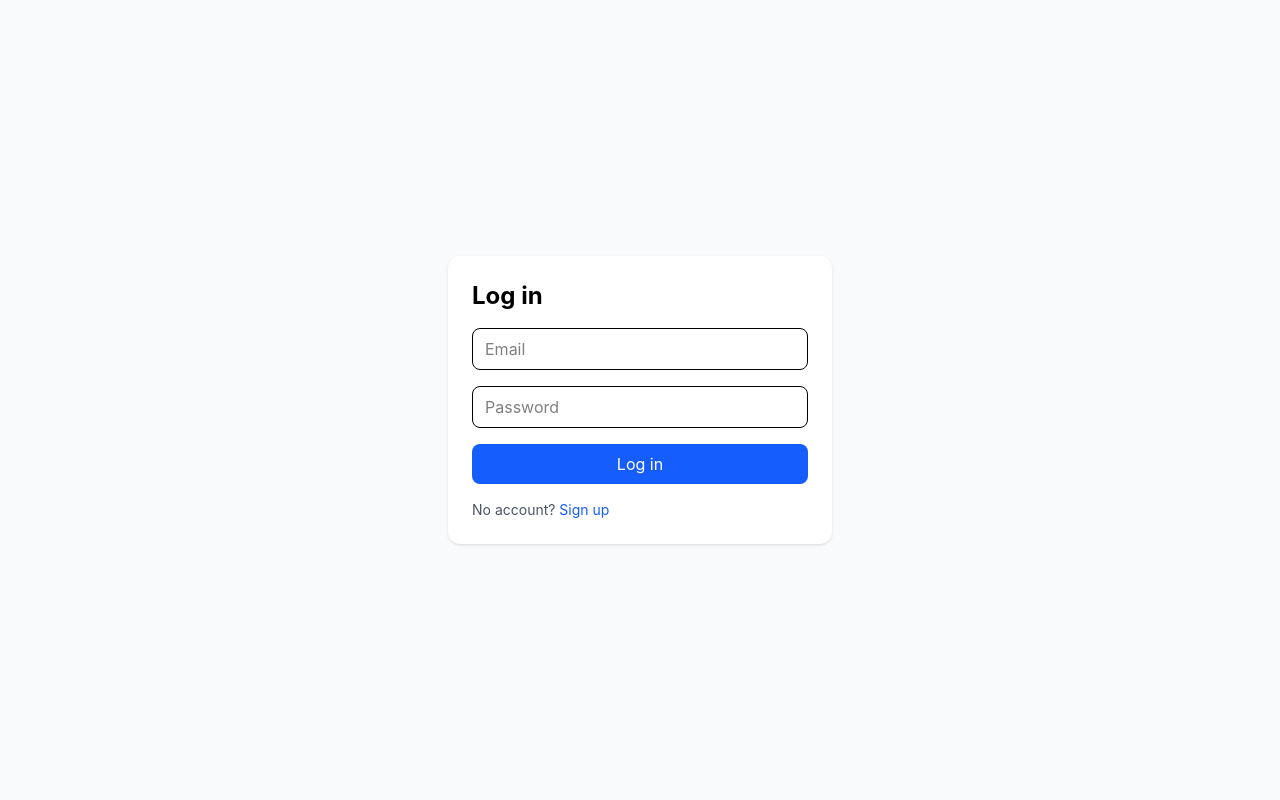
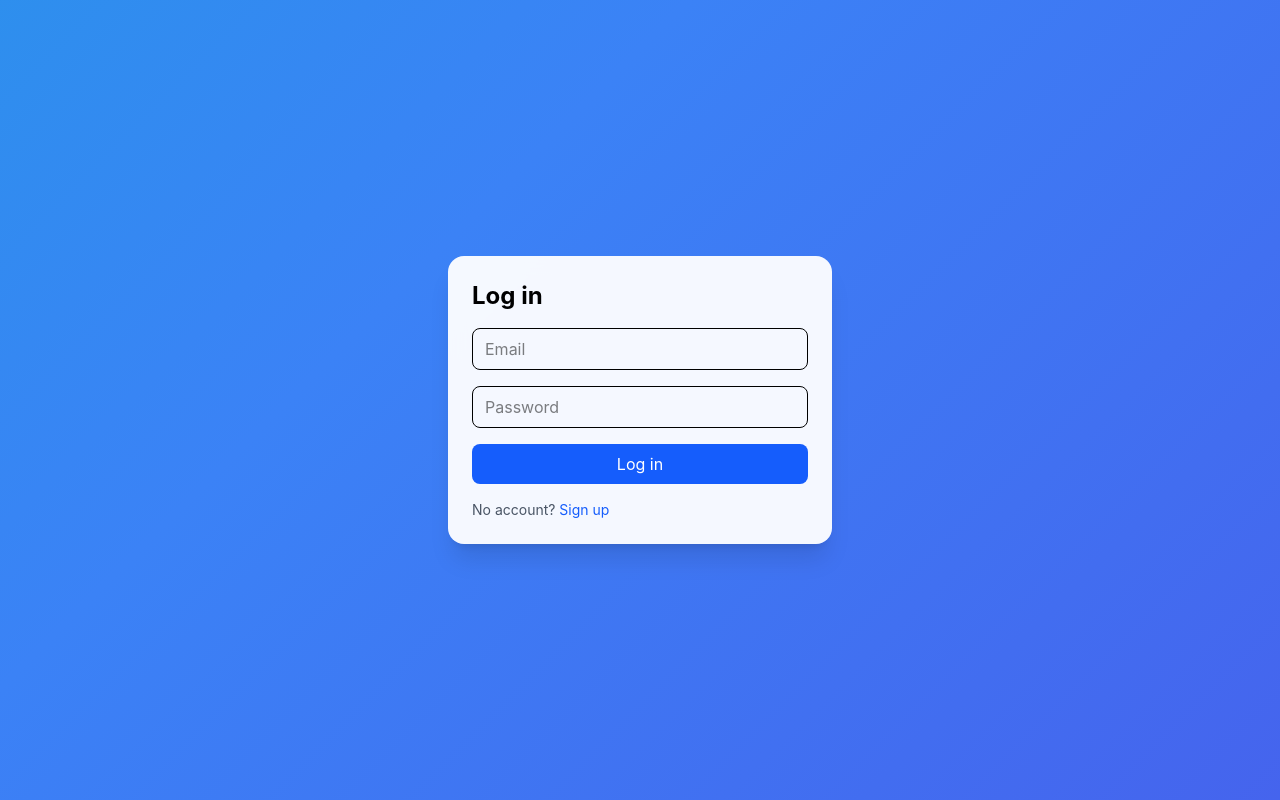
Before and after one commit to ragesh-j/Task-tracker, a React (Vite) app in the folder client/: page /login in a window 1280 px wide. Built offline with nearby package versions, Linux system fonts and the light colour scheme; no server answers.

Commit message:
style: add gradient background and fade-in animation to auth pages

```diff
--- a/client/src/index.css
+++ b/client/src/index.css
@@ -1 +1,21 @@
 @import "tailwindcss";
+@keyframes gradientMove {
+  0% { background-position: 0% 50%; }
+  50% { background-position: 100% 50%; }
+  100% { background-position: 0% 50%; }
+}
+
+.auth-bg {
+  background: linear-gradient(-45deg, #4f46e5, #3b82f6, #06b6d4, #4f46e5);
+  background-size: 400% 400%;
+  animation: gradientMove 15s ease infinite;
+}
+
+@keyframes fadeInUp {
+  from { opacity: 0; transform: translateY(12px); }
+  to { opacity: 1; transform: translateY(0); }
+}
+
+.auth-card {
+  animation: fadeInUp 0.4s ease-out;
+}
--- a/client/src/pages/Login.tsx
+++ b/client/src/pages/Login.tsx
@@ -40,11 +40,11 @@ export default function Login() {
   const errText = "text-sm text-red-600 mt-1";
 
   return (
-    <div className="min-h-screen flex items-center justify-center bg-gray-50 px-4">
+    <div className="min-h-screen flex items-center justify-center auth-bg px-44">
       <form
         onSubmit={handleSubmit}
         noValidate
-        className="w-full max-w-sm bg-white p-6 rounded-xl shadow space-y-4"
+        className="auth-card w-full max-w-sm bg-white/95 backdrop-blur p-6 rounded-2xl shadow-xl space-y-4"
       >
         <h1 className="text-2xl font-bold">Log in</h1>
         {serverError && <p className="text-sm text-red-600">{serverError}</p>}
--- a/client/src/pages/Signup.tsx
+++ b/client/src/pages/Signup.tsx
@@ -42,11 +42,11 @@ export default function Signup() {
   const errText = "text-sm text-red-600 mt-1";
 
   return (
-    <div className="min-h-screen flex items-center justify-center bg-gray-50 px-4">
+    <div className="min-h-screen flex items-center justify-center auth-bg px-44">
       <form
         onSubmit={handleSubmit}
         noValidate
-        className="w-full max-w-sm bg-white p-6 rounded-xl shadow space-y-4"
+        className="auth-card w-full max-w-sm bg-white/95 backdrop-blur p-6 rounded-2xl shadow-xl space-y-4"
       >
         <h1 className="text-2xl font-bold">Sign up</h1>
         {serverError && <p className="text-sm text-red-600">{serverError}</p>}
```
